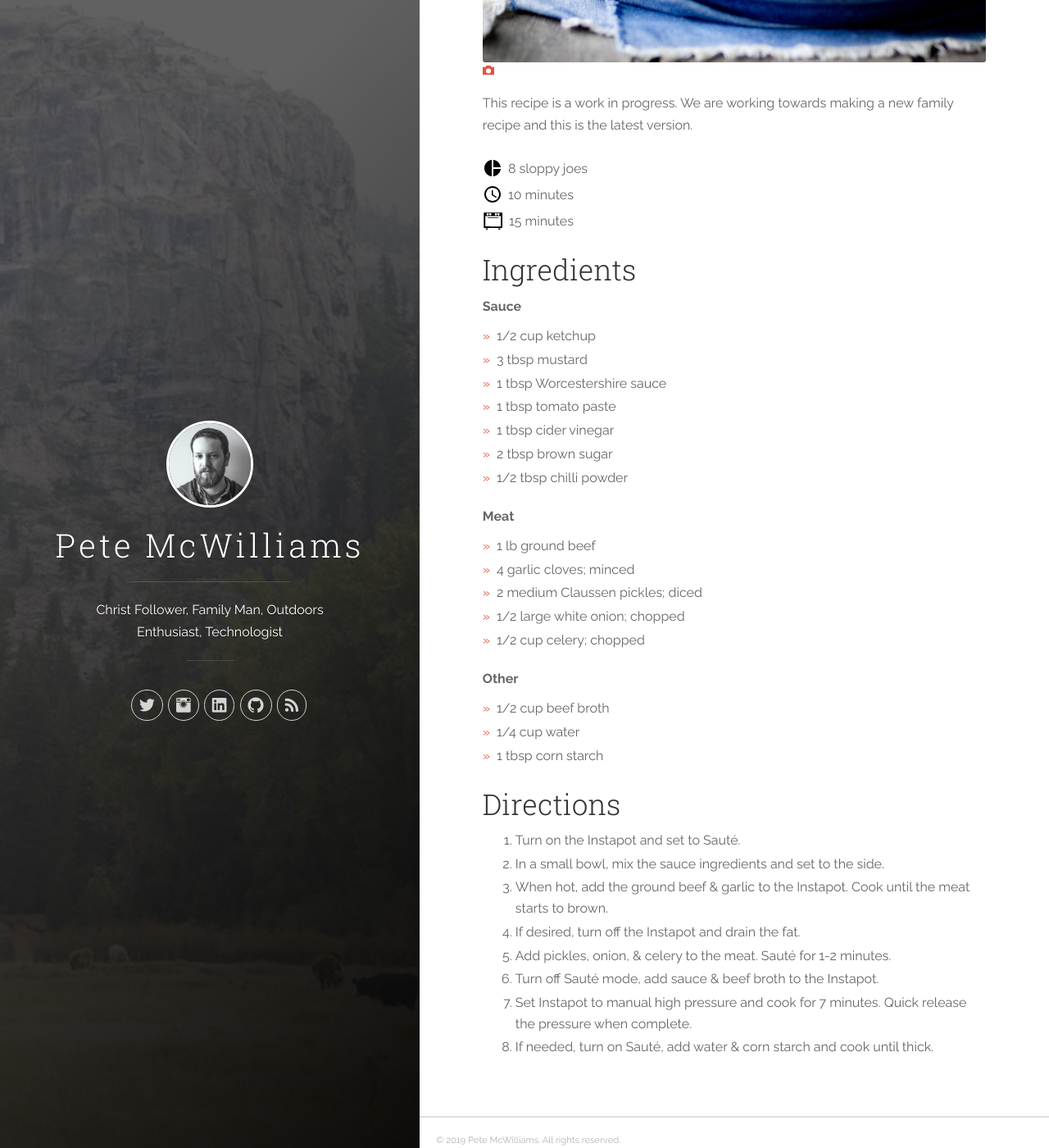
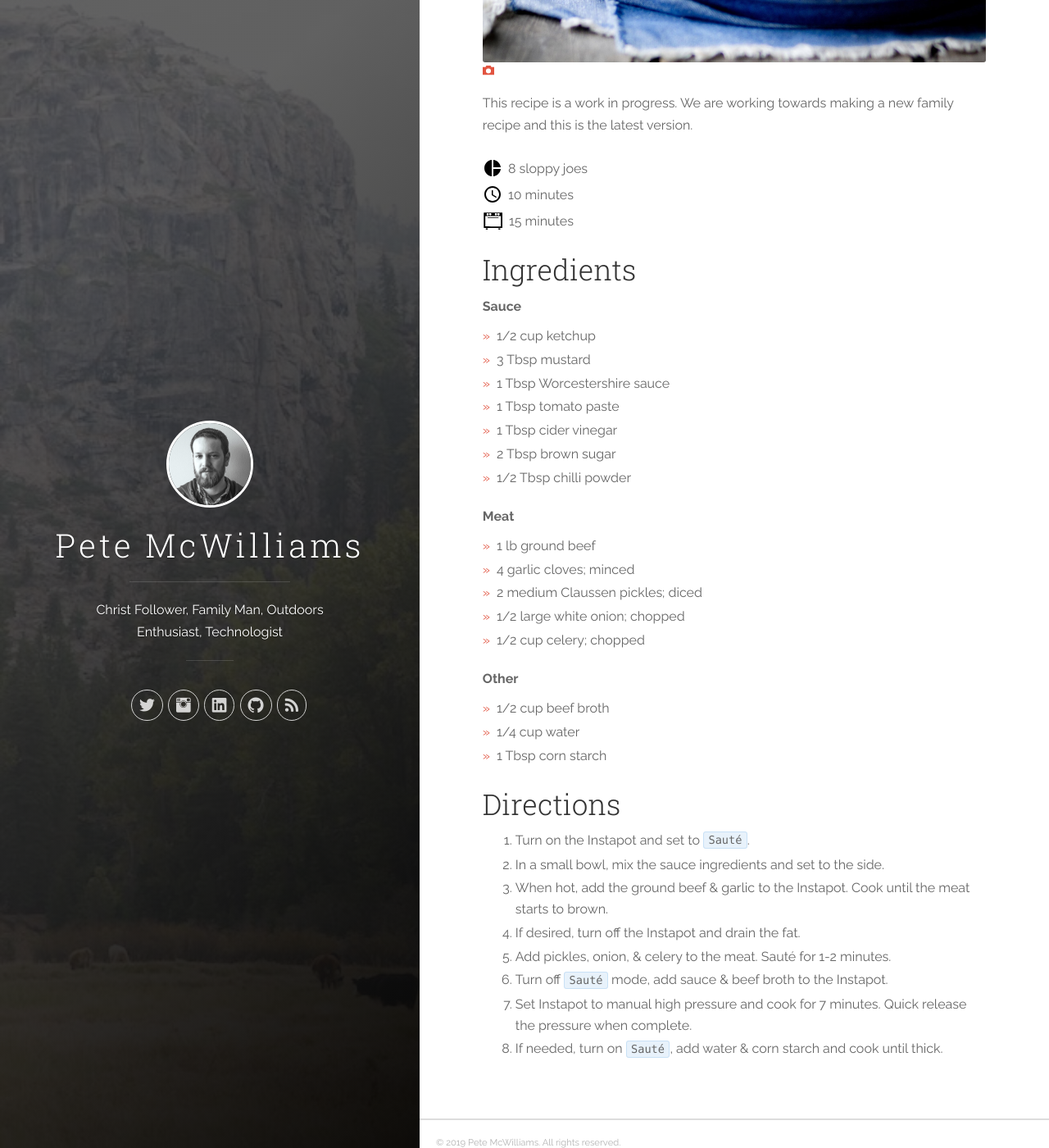
Before and after one commit to petemcw/petemcw.github.com, a Jekyll site: the page built from _posts/2018-04-14-instapot-sloppy-joes.md, in a window 1280 px wide and 1400 px high, scrolled down 488 px. Shown: the whole window at 82% size. Built offline with Jekyll 4.4.1, drawn with Linux system fonts in a browser that asks for light colours.

Commit message:
Fixes measurement abbreviations

```diff
--- a/_posts/2018-04-14-instapot-sloppy-joes.md
+++ b/_posts/2018-04-14-instapot-sloppy-joes.md
@@ -17,12 +17,12 @@ recipe:
     **Sauce**
 
     * 1/2 cup ketchup
-    * 3 tbsp mustard
-    * 1 tbsp Worcestershire sauce
-    * 1 tbsp tomato paste
-    * 1 tbsp cider vinegar
-    * 2 tbsp brown sugar
-    * 1/2 tbsp chilli powder
+    * 3 Tbsp mustard
+    * 1 Tbsp Worcestershire sauce
+    * 1 Tbsp tomato paste
+    * 1 Tbsp cider vinegar
+    * 2 Tbsp brown sugar
+    * 1/2 Tbsp chilli powder
 
     **Meat**
 
@@ -36,17 +36,17 @@ recipe:
 
     * 1/2 cup beef broth
     * 1/4 cup water
-    * 1 tbsp corn starch
+    * 1 Tbsp corn starch
 
   directions: |-
-    1. Turn on the Instapot and set to Sauté.
+    1. Turn on the Instapot and set to `Sauté`.
     2. In a small bowl, mix the sauce ingredients and set to the side.
     3. When hot, add the ground beef & garlic to the Instapot. Cook until the meat starts to brown.
     4. If desired, turn off the Instapot and drain the fat.
     5. Add pickles, onion, & celery to the meat. Sauté for 1-2 minutes.
-    6. Turn off Sauté mode, add sauce & beef broth to the Instapot.
+    6. Turn off `Sauté` mode, add sauce & beef broth to the Instapot.
     7. Set Instapot to manual high pressure and cook for 7 minutes. Quick release the pressure when complete.
-    8. If needed, turn on Sauté, add water & corn starch and cook until thick.
+    8. If needed, turn on `Sauté`, add water & corn starch and cook until thick.
 ---
 
 This recipe is a work in progress. We are working towards making a new family recipe and this is the latest version.
```
Also changed, not shown: other parts of _posts/2018-04-14-instapot-sloppy-joes.md (+1 -1 lines), _posts/2017-12-18-fresh-ginger-tea.md (+2 -2 lines), _posts/2018-04-15-kick-start-green-smoothie.md (+1 -1 lines).
